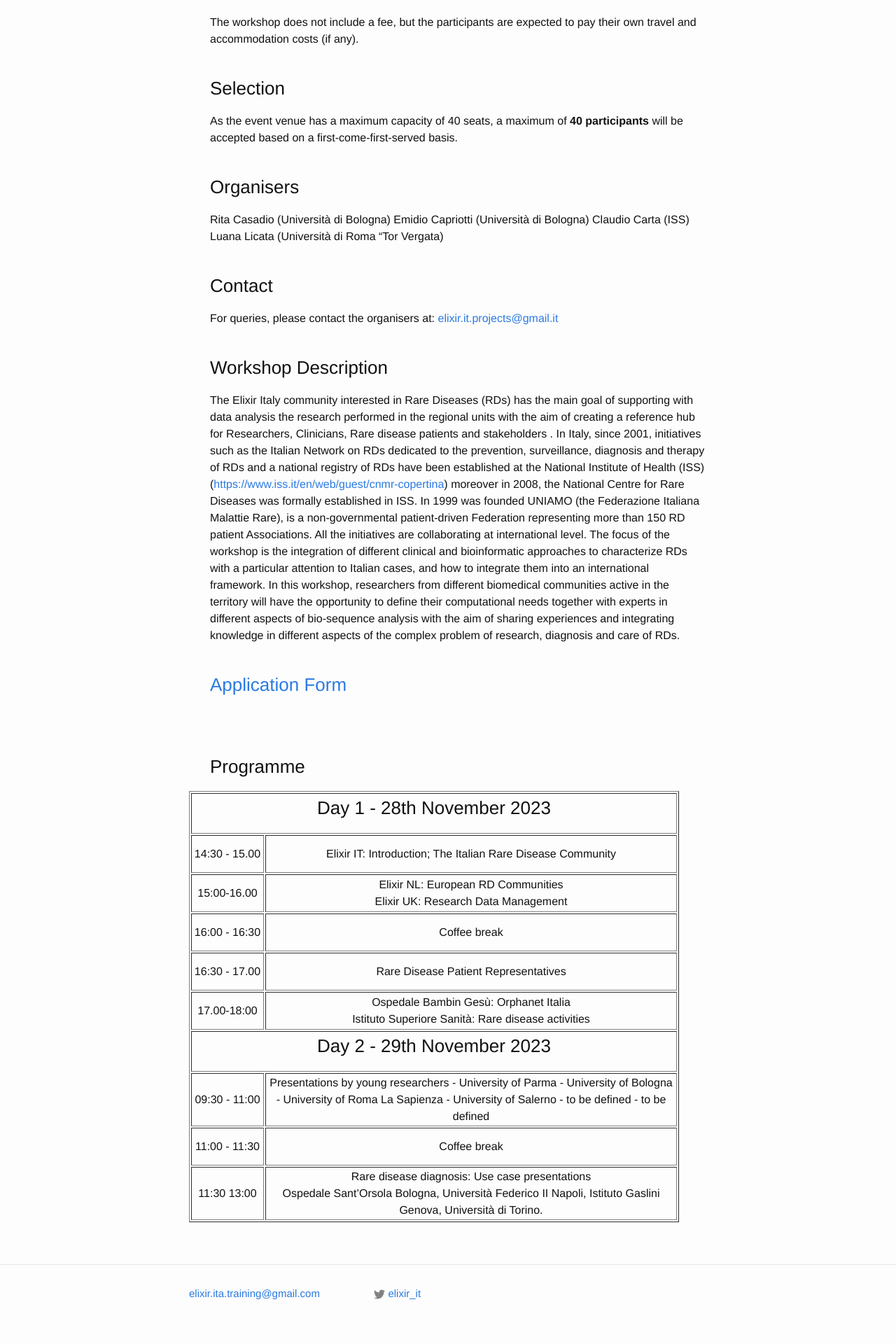
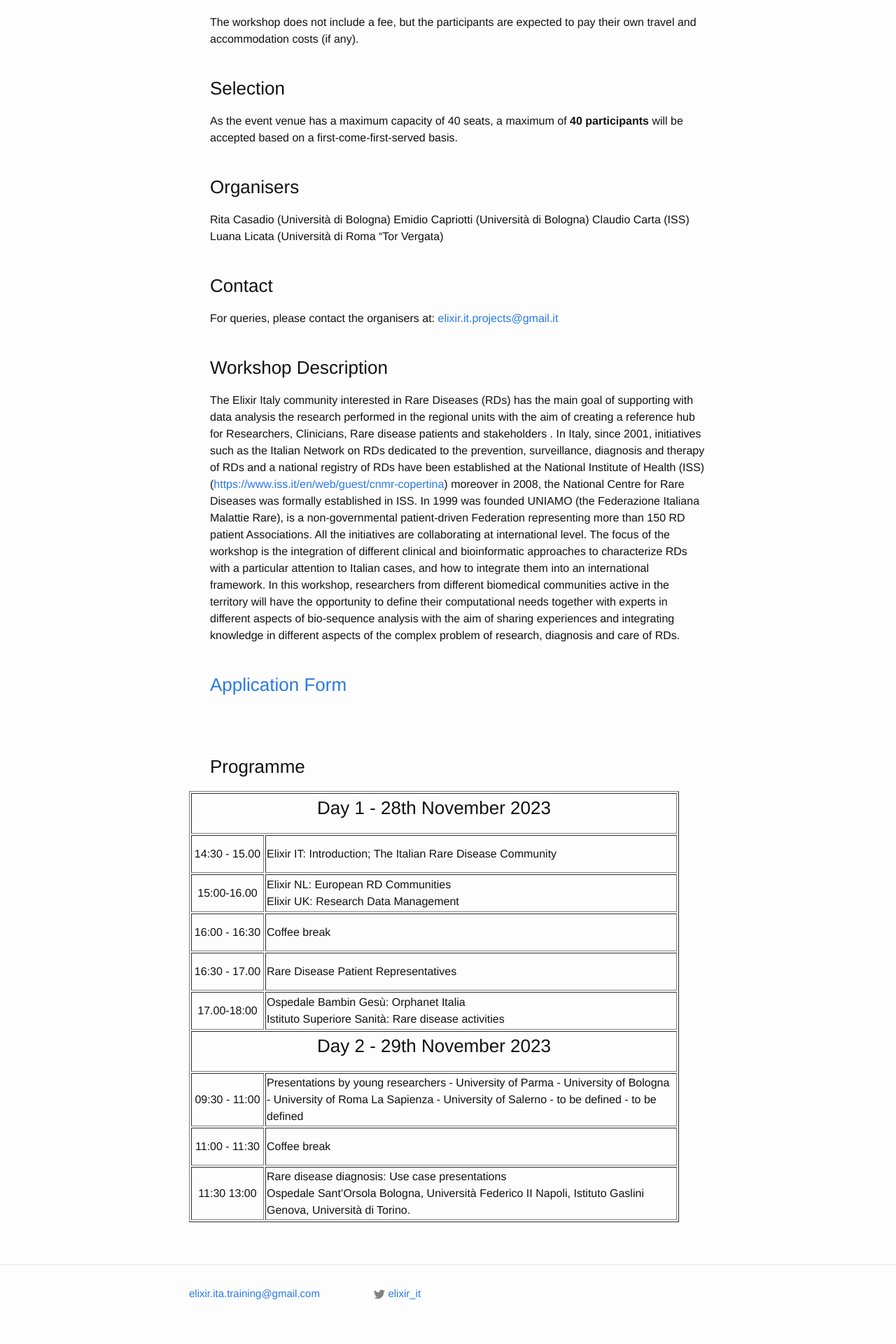
Before and after one commit to ELIXIR-IIB-training/website, a Jekyll site: the page built from _posts/2023-11-28-Workshop_RD.md, in a window 1280 px wide. Shown: the part 678-2598 px from the top of the page at 70% size. Built offline with Jekyll 4.4.1, drawn with Linux system fonts in a browser that asks for light colours.

Commit message:
Update 2023-11-28-Workshop_RD.md

```diff
--- a/_posts/2023-11-28-Workshop_RD.md
+++ b/_posts/2023-11-28-Workshop_RD.md
@@ -55,32 +55,32 @@ The Elixir Italy community interested in Rare Diseases (RDs) has the main goal o
   </tr>
   <tr>
     <td height="50" width="100" align=center>14:30 - 15.00</td>
-    <td height="50" align=center> Elixir IT: Introduction; The Italian Rare Disease Community</td>
+    <td height="50" > Elixir IT: Introduction; The Italian Rare Disease Community</td>
 
   </tr>
   <tr>
     <td height="50" width="100" align="center">15:00-16.00</td>
-    <td height="50" align=center>Elixir NL: European RD Communities <br> Elixir UK: Research Data Management</td>
+    <td height="50" >Elixir NL: European RD Communities <br> Elixir UK: Research Data Management</td>
    </tr>
   <tr>
    <td height="50" width="100" align="center">16:00 - 16:30</td>
-    <td colspan="3" height="50" align=center>Coffee break</td>
+    <td colspan="3" height="50">Coffee break</td>
      </tr>
 
   <tr>
     <td height="50" width="100" align="center">16:30 - 17.00</td>
-    <td height="50" align=center>Rare Disease Patient Representatives</td>
+    <td height="50" >Rare Disease Patient Representatives</td>
     </tr>
   <tr>
     <td height="50" width="100" align="center">17.00-18:00</td>
-    <td height="50" align=center>Ospedale Bambin Gesù: Orphanet Italia <br> Istituto Superiore Sanità: Rare disease activities</td>
+    <td height="50">Ospedale Bambin Gesù: Orphanet Italia <br> Istituto Superiore Sanità: Rare disease activities</td>
     </tr>
   <tr>
    <td colspan="4" align="center"><h3>Day 2 - 29th November 2023</h3></td>
   </tr>
   <tr>
    <td height="50" width="100" align=center>09:30 - 11:00</td>
-   <td height="50" align=center>Presentations by young researchers
+   <td height="50">Presentations by young researchers
 - University of Parma
 - University of Bologna
 - University of Roma La Sapienza
@@ -92,11 +92,11 @@ The Elixir Italy community interested in Rare Diseases (RDs) has the main goal o
 
    <tr>
     <td height="50" width="100" align="center">11:00 - 11:30</td>
-    <td colspan="3" height="50" align=center> Coffee break</td>
+    <td colspan="3" height="50" > Coffee break</td>
    </tr>
   <tr>
     <td height="50" width="100" align="center">11:30 13:00</td>
-    <td height="50" align=center>Rare disease diagnosis: Use case presentations <br>
+    <td height="50" >Rare disease diagnosis: Use case presentations <br>
 Ospedale Sant’Orsola Bologna, Università Federico II Napoli, Istituto Gaslini Genova, Università di Torino.</td>
 
   </tr>
```
